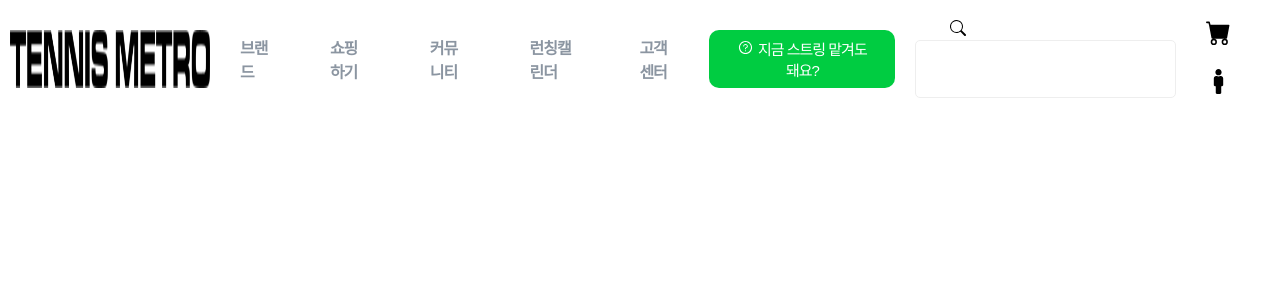
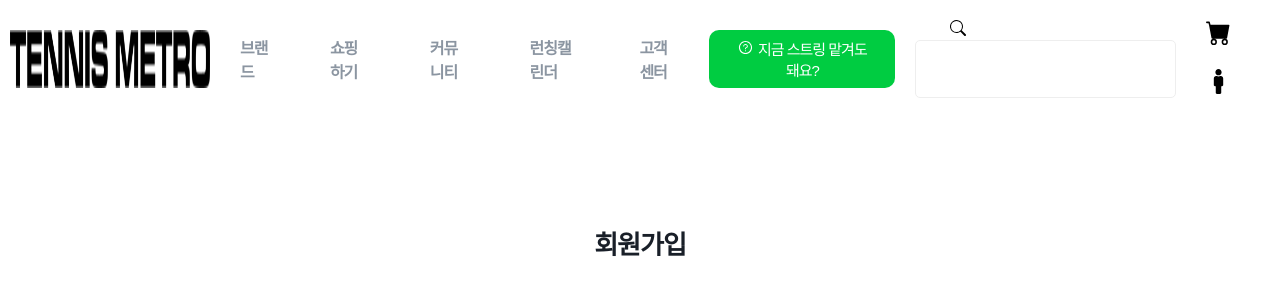
Before and after one commit to bellDev-code/tennisShop, a React (Create React App) app: page /register in a window 1280 px wide. Shown: the top 300 px of the page. Built offline with nearby package versions, Linux system fonts and the light colour scheme.

Commit message:
Register Component

```diff
--- a/src/Layouts/App.tsx
+++ b/src/Layouts/App.tsx
@@ -3,6 +3,7 @@ import { BrowserRouter, Routes, Route, } from "react-router-dom";
 import Header from '../Components/Header';
 import Home from '../Pages/Home';
 import Login from '../Pages/Login';
+import Register from '../Pages/Register';
 
 function App() {
   return (
@@ -11,6 +12,7 @@ function App() {
       <Routes>
         <Route path='/' element={<Home />}></Route>
         <Route path='/login' element={<Login />}></Route>
+        <Route path='/register' element={<Register />}></Route>
       </Routes>
     </BrowserRouter>
   );
--- /dev/null
+++ b/src/Pages/Register/index.tsx
@@ -0,0 +1,13 @@
+import { Container, RegisterTitle, RegisterWrap } from "./styles"
+
+const Register = () => {
+    return (
+        <Container>
+            <RegisterWrap>
+                <RegisterTitle>회원가입</RegisterTitle>
+            </RegisterWrap>
+        </Container>
+    )
+}
+
+export default Register
--- /dev/null
+++ b/src/Pages/Register/styles.tsx
@@ -0,0 +1,22 @@
+import styled from "styled-components"
+
+export const Container = styled.section`
+    display: flex;
+    justify-content: center;
+`
+
+export const RegisterWrap = styled.div`
+    padding-top: 80px;
+`
+
+export const RegisterTitle = styled.p`
+    font-size: 26px;
+    font-weight: bold;
+    letter-spacing: -1px;
+    color: #191f28;
+    margin-bottom: 40px;
+    display: flex;
+    justify-content: center;
+`
+
+export const RegisterBox = styled.div``
```
